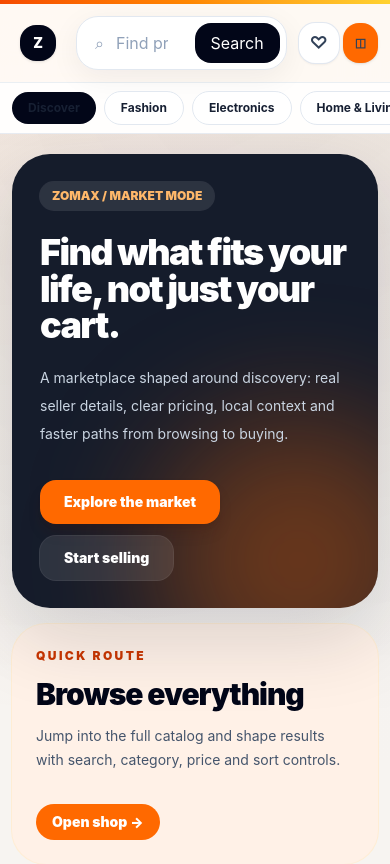
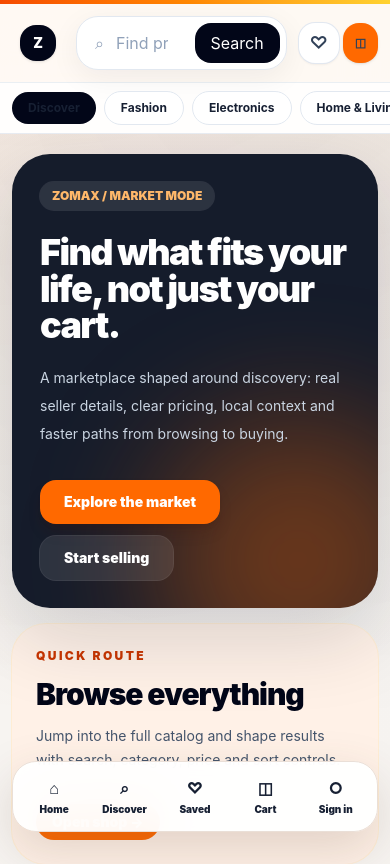
Before and after one commit to nbeekeddy-debug/zomax, a Next.js app: page / in a window 390 px wide. Shown: the top 864 px of the page. Built offline with nearby package versions, Linux system fonts and the light colour scheme; no server answers.

Commit message:
feat: wire auth sync and mobile navigation

```diff
--- a/app/layout.tsx
+++ b/app/layout.tsx
@@ -3,6 +3,8 @@ import "./globals.css";
 import { MarketplaceProvider } from "@/components/marketplace-provider";
 import { PwaRuntime } from "@/components/pwa-runtime";
 import { SiteHeader } from "@/components/site-header";
+import { MobileDock } from "@/components/mobile-dock";
+import { AuthSessionBridge } from "@/components/auth-session-bridge";
 
 export const metadata: Metadata = {
   title: {
@@ -33,8 +35,10 @@ export default function RootLayout({ children }: Readonly<{ children: React.Reac
       <body>
         <MarketplaceProvider>
           <PwaRuntime />
+          <AuthSessionBridge />
           <SiteHeader />
           {children}
+          <MobileDock />
         </MarketplaceProvider>
       </body>
     </html>
```
